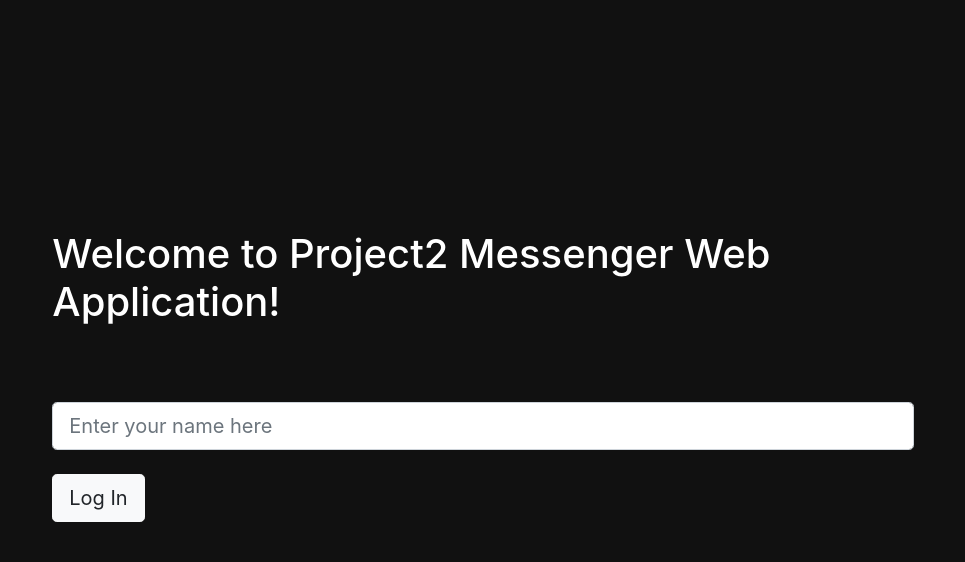
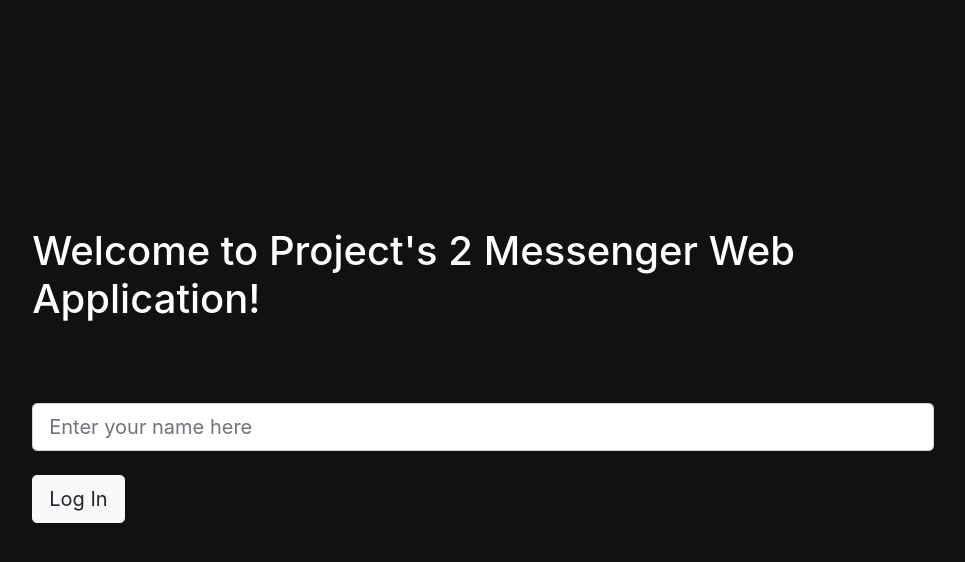
Before and after one commit to adriasala12/HarvardX-CS50-project2, a Flask app: page / in a window 1280 px wide. Shown: the top 562 px of the page, without its empty margins (157-1122 px from the left). Run offline with Flask 2, Linux system fonts and the light colour scheme; some libraries are stand-ins or nearby versions.

Commit message:
Changed index h1 typo

```diff
--- a/templates/index.html
+++ b/templates/index.html
@@ -20,11 +20,10 @@
 
         </script>
 
-
     </head>
     <body style="background-color:#111111">
 
-        <h1 class="text-white center">Welcome to Project2 Messenger Web Application!</h1>
+        <h1 class="text-white center">Welcome to Project's 2 Messenger Web Application!</h1>
 
         <form action="{{ url_for('home') }}" method="post">
             <div class="form-group">
```
